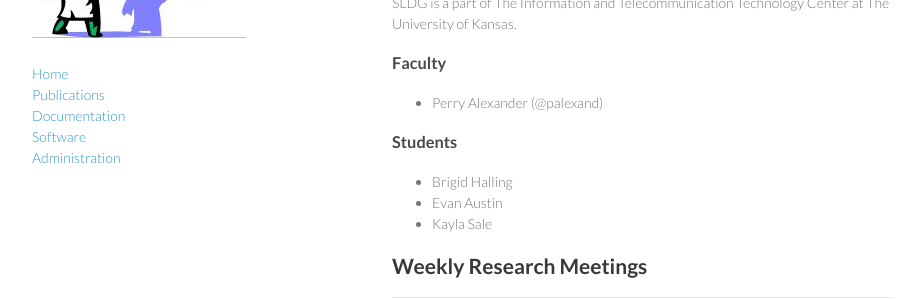
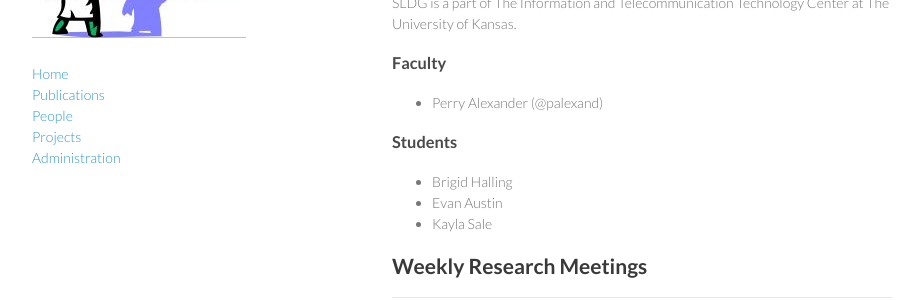
Before and after one commit to ku-sldg/ku-sldg.github.io, a Jekyll site: the page built from index.md, in a window 1280 px wide. Shown: the part 444-744 px from the top of the page, without its empty margins (178-1101 px from the left). Built offline with Jekyll 4.4.1, drawn with Linux system fonts in a browser that asks for light colours.

Commit message:
adding content; updating menues

```diff
--- a/_layouts/frontpage.html
+++ b/_layouts/frontpage.html
@@ -25,8 +25,8 @@
         <p></p>
 	<a href="{{ site.baseurl }}/">Home</a><br>
         <a href="{{ site.baseurl }}/publications">Publications</a><br>
-        <a href="{{ site.baseurl }}/documentation">Documentation</a><br>
-        <a href="{{ site.baseurl }}/software">Software</a><br>
+        <a href="{{ site.baseurl }}/people">People</a><br>
+        <a href="{{ site.baseurl }}/projects">Projects</a><br>
         <a href="{{ site.baseurl }}/administration">Administration</a><br>
 
       </header>
```
Also changed, not shown: software.md (deleted, +0 -8 lines).
